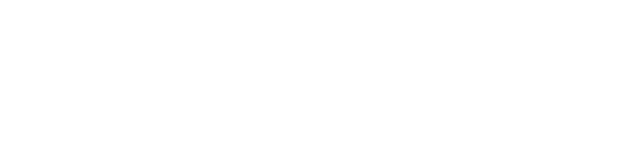
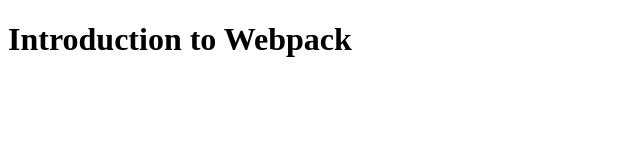
Before and after one commit to Jermaine-rbg/Webpack, a website built with webpack: page dist/index.html in a window 1280 px wide. Shown: the whole page, without its empty margins (0-640 px from the left). Built offline with nearby package versions, Linux system fonts and the light colour scheme.

Commit message:
intro to webpack

```diff
--- a/package.json
+++ b/package.json
@@ -4,7 +4,7 @@
   "description": "Learning webpack",
   "main": "index.js",
   "scripts": {
-    "test": "echo \"Error: no test specified\" && exit 1"
+    "build": "webpack"
   },
   "keywords": [
     "webapack"
--- a/src/index.js
+++ b/src/index.js
@@ -1,3 +1,3 @@
 const $ = require('jquery')
 
-$("#target").html("hello world")
+$("#target").html("Introduction to Webpack")
```
Also changed, not shown: dist/index.html, dist/main.js (added), dist/main.js.LICENSE.txt (added), dist/webpack.config.js (added).
